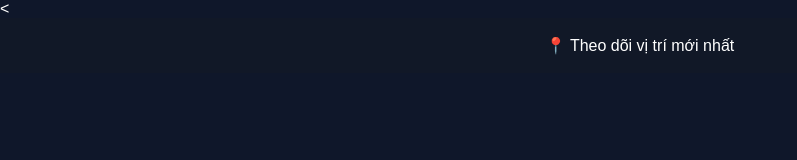
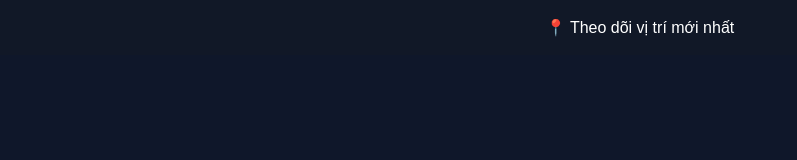
Before and after one commit to letranbaongan123/timquanhday, a website: page track.html in a window 1280 px wide. Shown: the whole page, without its empty margins (0-797 px from the left). Drawn offline with Linux system fonts and the light colour scheme; no server answers.

Commit message:
fix track html

```diff
--- a/track.html
+++ b/track.html
@@ -33,7 +33,7 @@ iframe{
 </head>
 <body>
 
-<<div class="top">
+<div class="top">
   📍 Theo dõi vị trí mới nhất
 </div>
 
```
